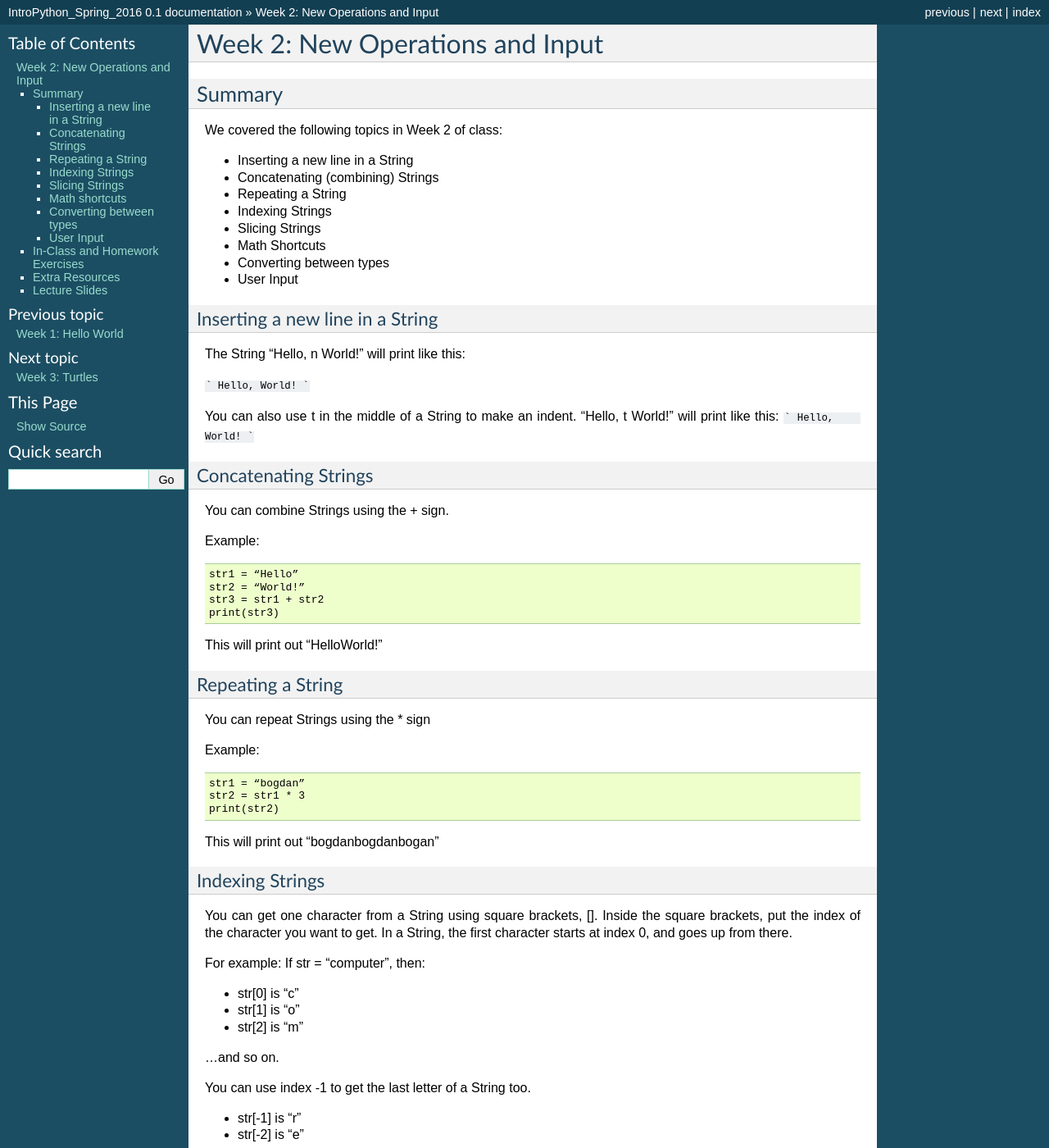
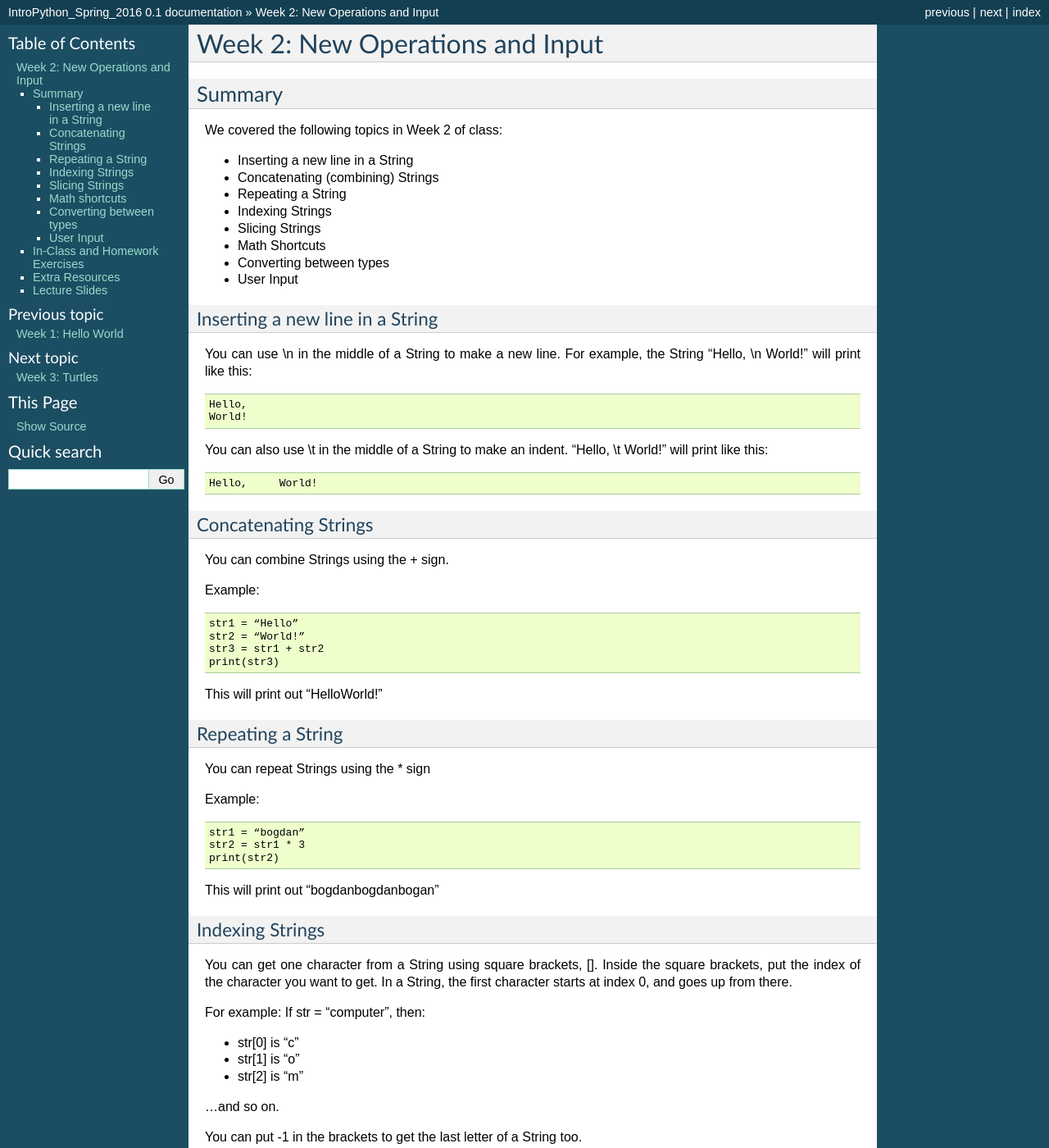
Before and after one commit to Heroes-Academy/Intro-to-Python-Spring-2016, a Sphinx documentation site: the page built from docs/source/week2.rst, in a window 1280 px wide and 1400 px high. Shown: the whole window at 82% size. Built offline with Sphinx 7.4.7, drawn with Linux system fonts in a browser that asks for light colours; some of the changed lines change nothing that is shown; some of the changed text lies outside the part shown.

Commit message:
Update week2.rst
additional Sphinx formatting fixes

````diff
--- a/docs/source/week2.rst
+++ b/docs/source/week2.rst
@@ -17,17 +17,14 @@ We covered the following topics in Week 2 of class:
 
 Inserting a new line in a String
 ********************************
-The String “Hello, \n World!” will print like this:
+You can use \\n in the middle of a String to make a new line. For example, the String “Hello, \\n World!” will print like this:
+::
+    Hello,
+    World!
 
-```
-Hello,
-World!
-```
-
-You can also use \t in the middle of a String to make an indent. “Hello, \t World!” will print like this:
-```
-Hello,     World!
-```
+You can also use \\t in the middle of a String to make an indent. “Hello, \\t World!” will print like this:
+::
+    Hello,     World!
 
 Concatenating Strings
 *********************
@@ -66,7 +63,7 @@ For example: If str = “computer”, then:
 
 ...and so on.
 
-You can use index -1 to get the last letter of a String too.
+You can put -1 in the brackets to get the last letter of a String too.
 
 - str[-1] is “r”
 - str[-2] is “e”
@@ -81,24 +78,24 @@ By getting a slice of a String, you can get multiple characters all at once. Use
 
 For example:
 ::
-    str1 = “fantastic!”
-    str1[0:3]
+    str = “fantastic!”
+    print(str[0:3])
 
 This will give you “fan”. It starts at 0, and stops just before the character at position 3. So, you get the letters at positions 0, 1, and 2.
 
 Some more examples:
 
-- str1[1:4] is “ant”
-- str1[0:2] is “fa”
-- str1[3:7] is “tast”
+- str[1:4] is “ant”
+- str[0:2] is “fa”
+- str[3:7] is “tast”
 
 ...and so on. If you leave out the first number, the slice will start at the beginning of the String.
 
-- For example: str1[:5] is “fanta”
+- For example: str[:5] is “fanta”
 
 If you leave out the second number, the slice will go until the end of the String.
 
-- For example: str1[2:] is “ntastic!”
+- For example: str[2:] is “ntastic!”
 
 Math shortcuts
 **************
````
